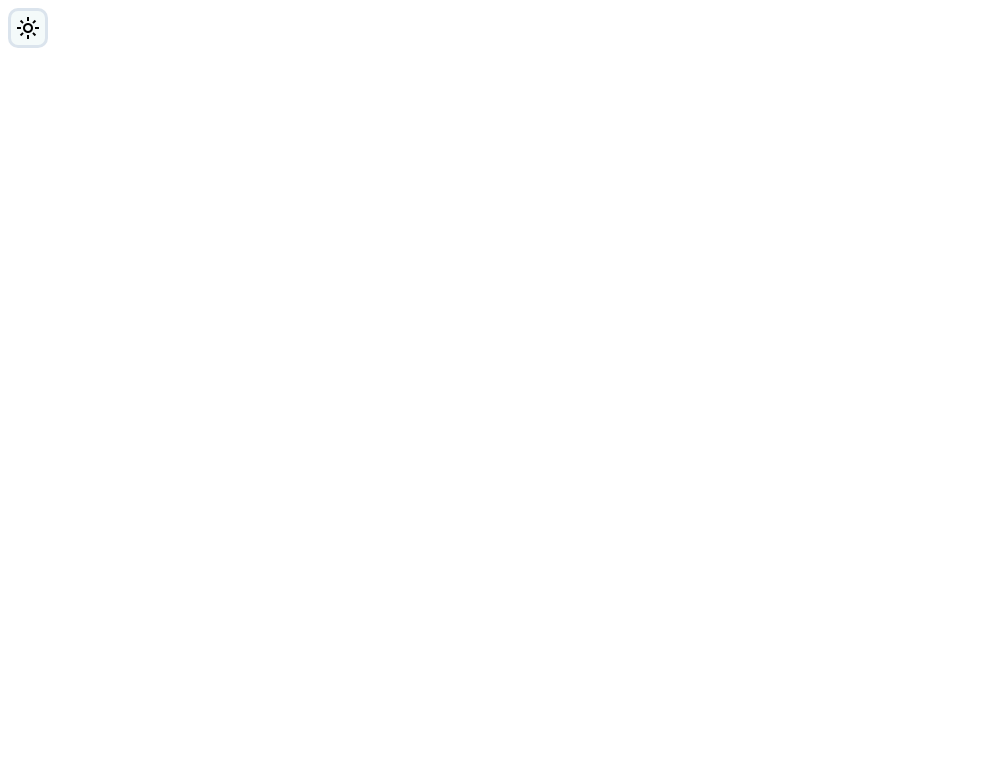
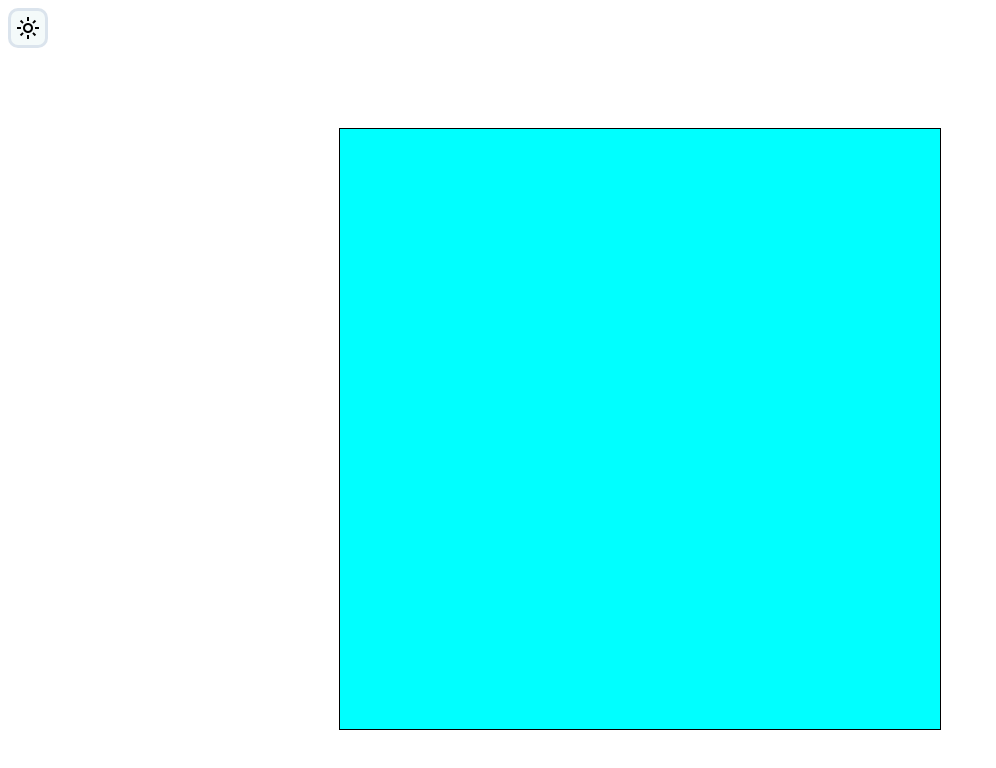
Before and after one commit to luisArthurRodriguesDaSilva/exercicios-trybe, a plain HTML site: page index.html in a window 1280 px wide. Shown: the whole page, without its empty margins (0-996 px from the left). Drawn offline with nearby package versions, Linux system fonts and the light colour scheme.

Commit message:
criação do quadrado + colorimento

```diff
--- a/index.html
+++ b/index.html
@@ -10,11 +10,8 @@
     <link rel="stylesheet" href="style.css">
 </head>
 <body>
-
-    <div id="container-dark-light">
-        <button class="material-symbols-outlined" id = dark-light>light_mode </button>
-    </div>
-
+   <header><button class="material-symbols-outlined" id = dark-light>light_mode </button></header>
+    <div id="to_divide"><div id="drawContainer"></div></div>
 </body>
 <script src="/script.js"></script>
 </html>
--- a/script.js
+++ b/script.js
@@ -45,3 +45,26 @@ const changeDarkLightMode = (e) =>{
 
 
 darkLight.addEventListener('click',changeDarkLightMode);
+
+const create_square = () =>{
+    var k = 0;
+    const caixona = document.querySelector('#drawContainer');
+    for (let i = 0;i<25;i+=1){
+        if(i%5 == 0 || i==0){
+            k+=1;
+                const createLi = document.createElement('div');
+                createLi.classList.add('lik');
+                caixona.appendChild(createLi);
+        }
+        let li_atual = document.querySelectorAll('.lik')[k-1];
+        const createDiv = document.createElement('div');
+        createDiv.classList.add('divs-internas');
+        li_atual.appendChild(createDiv);
+
+    }}
+
+create_square();
+
+for (let i of document.querySelectorAll('.lik')){
+    i.addEventListener('click',(e)=>{e.target.style.background = 'red'; changeDarkLightMode()})
+}
--- a/style.css
+++ b/style.css
@@ -1,6 +1,9 @@
 body{
     background-color: rgb(255, 255, 255);
     transition: all 0.35s;
+    display:flex ;
+    flex-direction: column;
+    gap: 10vh;
 }
 
 #dark-light{
@@ -14,6 +17,40 @@ body{
   border-radius:10px ;
 }
 
+#to_divide{
+display: flex;
+align-items: center;
+flex-direction: row;
+justify-content:space-around;
+
+}
+
+#drawContainer{
+  border: solid black 1px;
+  height: auto;
+  width: 75vh;
+  display: inline-block;
+  flex-direction: column;
+  padding: 0%;
+  margin: 0%;
+}
+
+.lik{
+margin: 0%;
+padding: 0%;
+height: auto;
+height: 15vh;
+}
+
+.divs-internas{
+  width: 15vh;
+  height: 15vh;
+  display: inline-block;
+  background-color: aqua;
+  margin: 0px;
+  padding: 0px;
+}
+
 .material-symbols-outlined {
   color: rgb(0, 0, 0);
   transition: all 2s;
```
